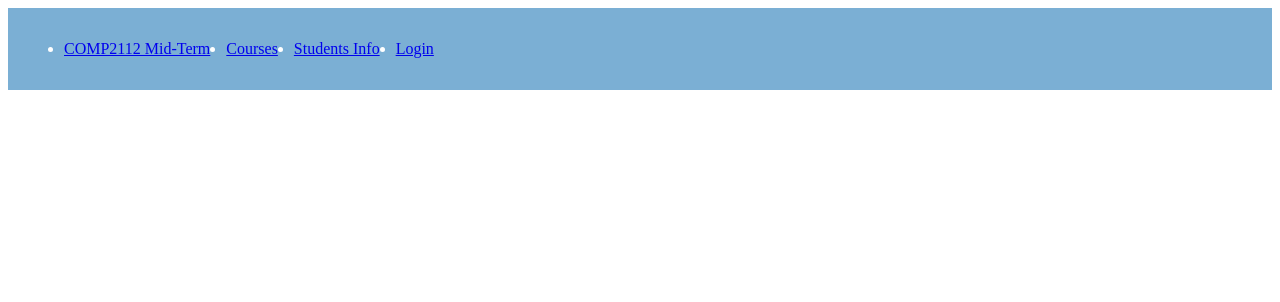
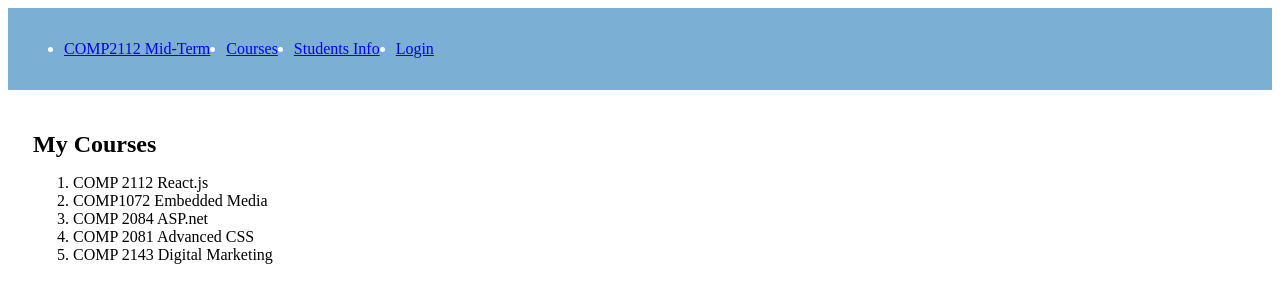
Before and after one commit to Obi6745/Midterm-COMP-2112-JAVASCRIPT, a Next.js app in the folder habibi-midterm-2112/: page /courses in a window 1280 px wide. Shown: the top 302 px of the page. Built offline with nearby package versions, Linux system fonts and the light colour scheme.

Commit message:
step 8 done

```diff
--- a/habibi-midterm-2112/src/app/courses/page.tsx
+++ b/habibi-midterm-2112/src/app/courses/page.tsx
@@ -1,12 +1,26 @@
+import CourseInfo from "../component/CourseInfo";
+
 export default function Courses() {
+  const courses = [
+    "COMP 2112 React.js",
+    "COMP1072 Embedded Media",
+    "COMP 2084 ASP.net",
+    "COMP 2081 Advanced CSS",
+    "COMP 2143 Digital Marketing"
+  ];
+
+  return (
     <div className="flex min-h-screen items-center justify-center bg-zinc-50 font-sans dark:bg-black">
-        <main className="flex min-h-screen w-full max-w-3xl flex-col items-center justify-center py-32 px-16 bg-white dark:bg-black">
-            <h1 className="text-4xl font-bold text-black dark:text-white mb-6">
-                Courses
-
-            </h1>
-        </main>
-
+      <main className="flex min-h-screen w-full max-w-3xl flex-col items-center justify-center py-32 px-16 bg-white dark:bg-black">
+        <h1 className="text-4xl font-bold text-black dark:text-white mb-6">
+          My Courses
+        </h1>
+        <ol className="list-decimal list-inside space-y-2">
+          {courses.map((course, index) => (
+            <CourseInfo key={course} courseName={course} />
+          ))}
+        </ol>
+      </main>
     </div>
-
+  );
 }
```
